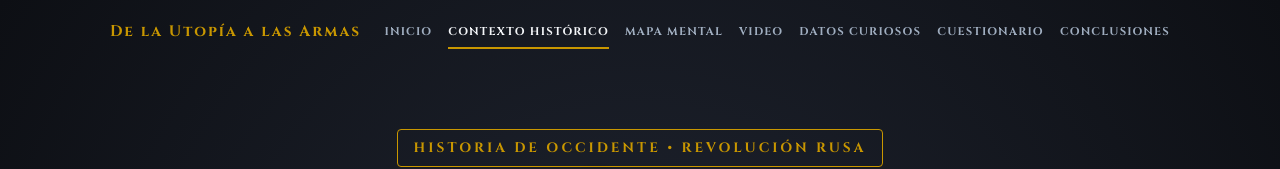
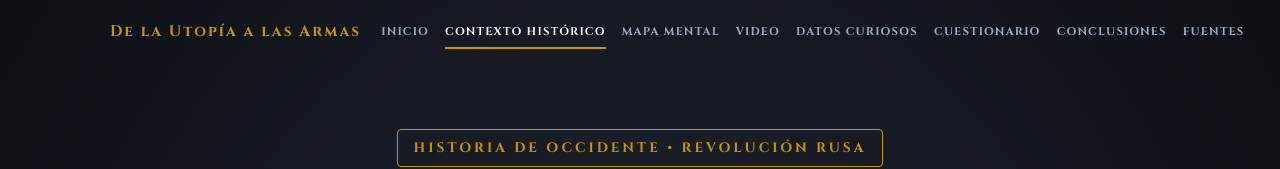
Before and after one commit to jairchirinos-ucsp/revolucion-rusa-uscp, a plain HTML site: page index.html in a window 1280 px wide. Shown: the top 169 px of the page. Drawn offline with Linux system fonts and the light colour scheme.

Commit message:
Agrega enlace a Fuentes en el menu superior

```diff
--- a/index.html
+++ b/index.html
@@ -30,6 +30,7 @@
         <li><a href="#datos-curiosos" class="nav-enlace">Datos curiosos</a></li>
         <li><a href="#cuestionario" class="nav-enlace">Cuestionario</a></li>
         <li><a href="#conclusiones" class="nav-enlace">Conclusiones</a></li>
+        <li><a href="#fuentes" class="nav-enlace">Fuentes</a></li>
       </ul>
     </div>
   </nav>
```
